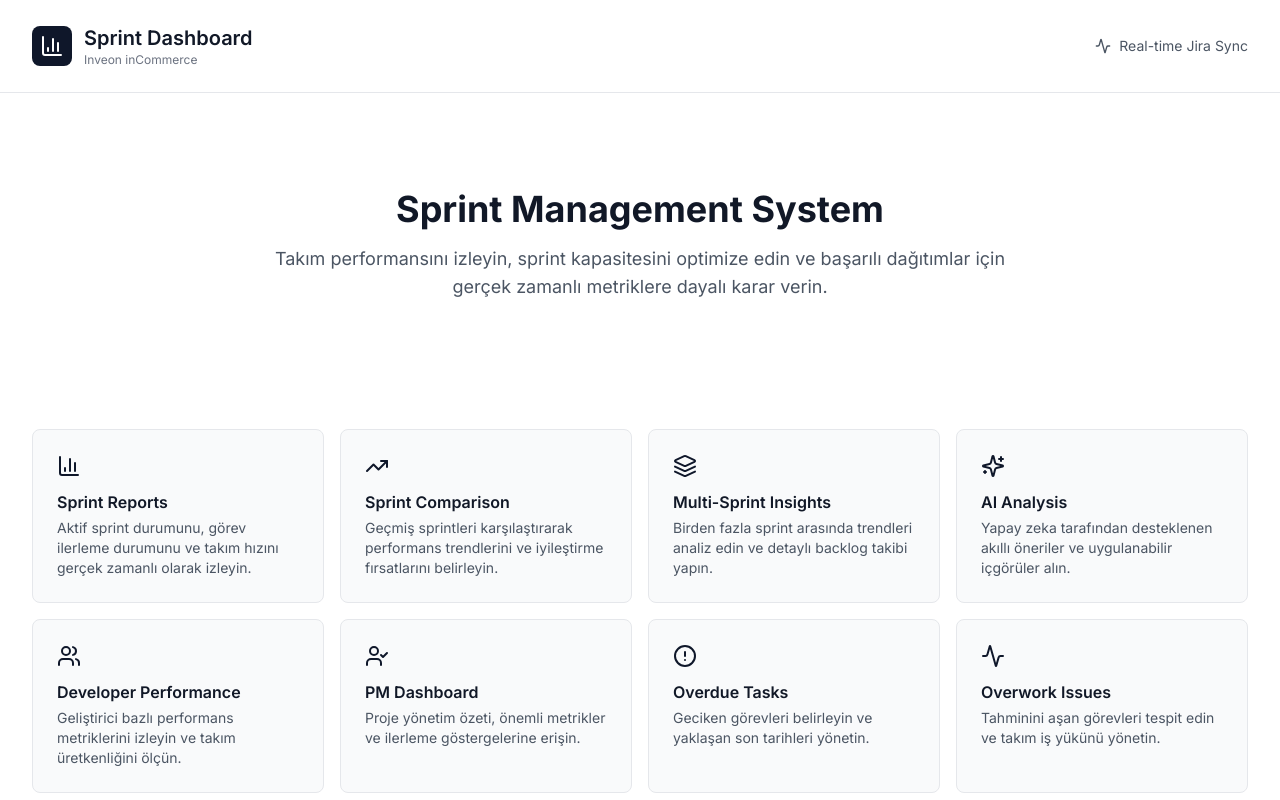
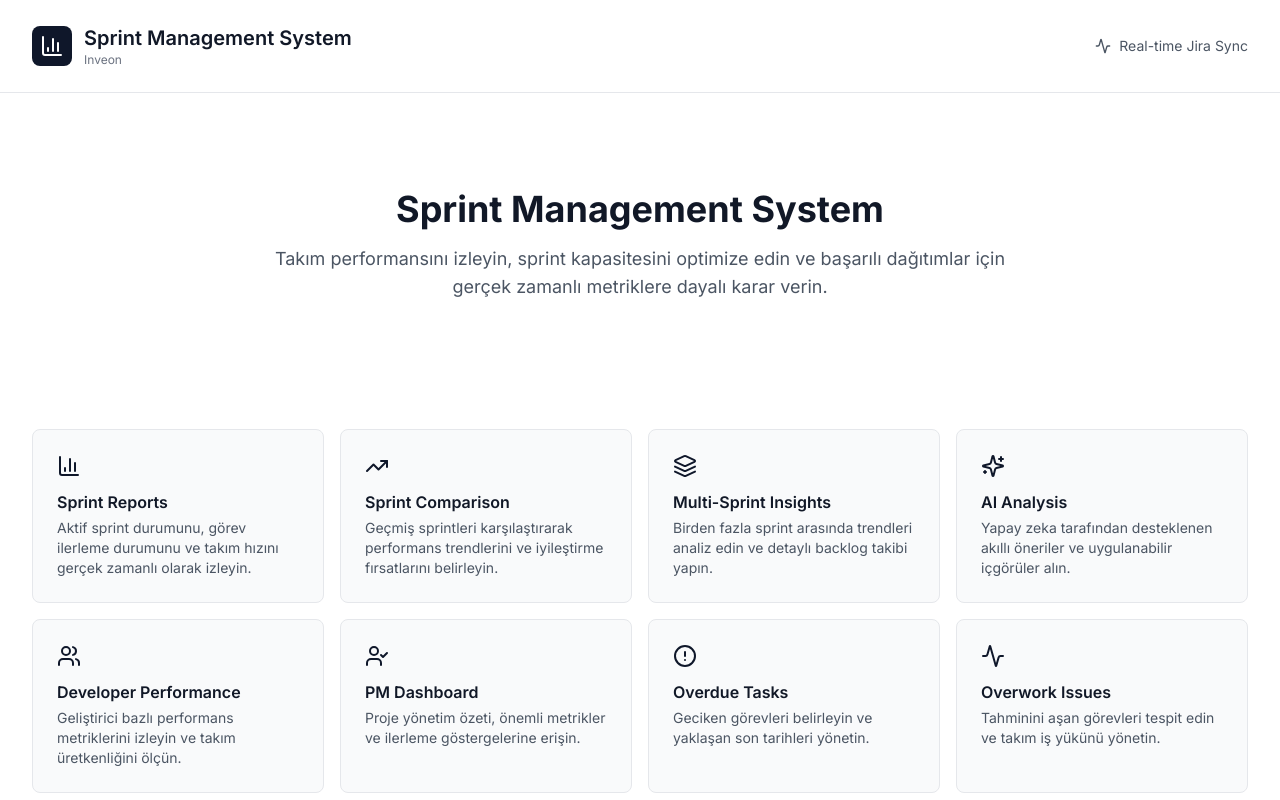
Before and after one commit to inveontech/sprint-dashboard, a Next.js app: page / in a window 1280 px wide. Shown: the top 800 px of the page. Built offline with nearby package versions, Linux system fonts and the light colour scheme.

Commit message:
Update: Change header title to 'Sprint Management System' and subtitle to 'Inveon'

```diff
--- a/app/page.tsx
+++ b/app/page.tsx
@@ -90,8 +90,8 @@ export default function Home() {
                 <BarChart3 className="w-6 h-6 text-white dark:text-slate-900" />
               </div>
               <div>
-                <h1 className="text-xl font-semibold text-gray-900 dark:text-white">Sprint Dashboard</h1>
-                <p className="text-xs text-gray-500 dark:text-gray-400">Inveon inCommerce</p>
+                <h1 className="text-xl font-semibold text-gray-900 dark:text-white">Sprint Management System</h1>
+                <p className="text-xs text-gray-500 dark:text-gray-400">Inveon</p>
               </div>
             </div>
             <div className="flex items-center gap-2 text-sm text-gray-600 dark:text-gray-400">
```
